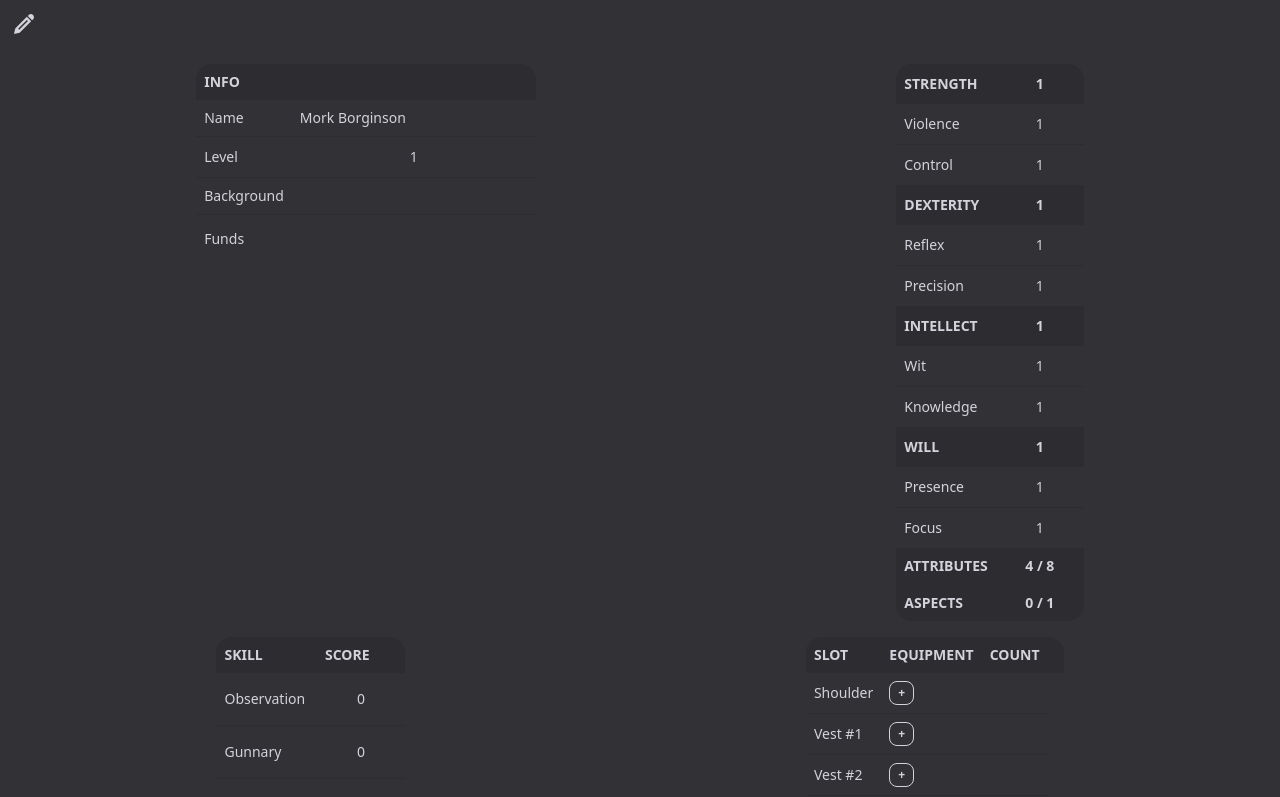
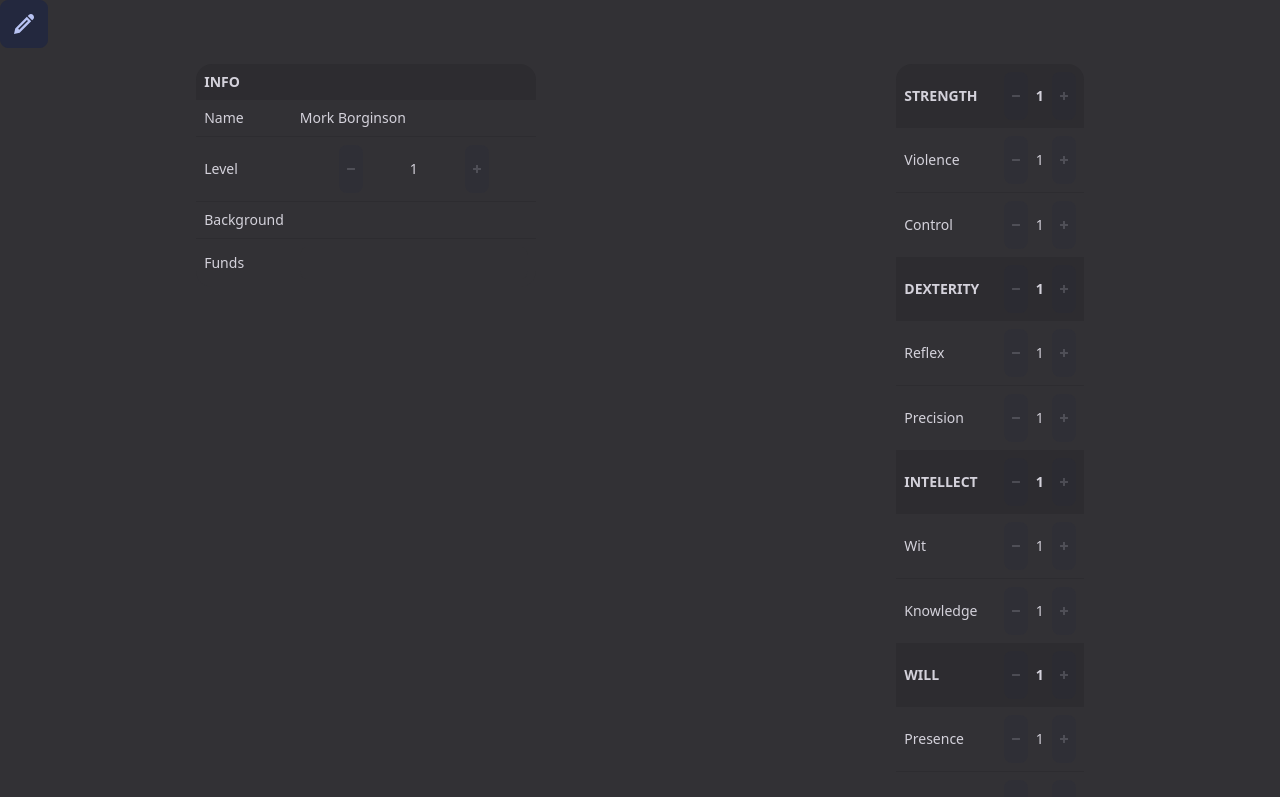
Before and after one commit to mytinycloud/caltrops, a React (Create React App) app in the folder char-sheet/: page / in a window 1280 px wide. Shown: the top 797 px of the page. Built offline with nearby package versions, Linux system fonts and the light colour scheme.

Commit message:
Added IconButton

```diff
--- a/char-sheet/src/components/EquipmentTable.jsx
+++ b/char-sheet/src/components/EquipmentTable.jsx
@@ -3,7 +3,7 @@ import { modifyObject } from '../lib/util'
 import PointEntryBox from './PointEntryBox'
 import TextEntryBox from './TextEntryBox'
 
-import {ImCross} from 'react-icons/im'
+import IconButton from './IconButton'
 
 /*
  * Equipment table.
@@ -53,25 +53,21 @@ function EquipmentTable({equipment, slots, items, setItems}) {
                   />
                 </td>
                 <td>
-                <td className='tooltip cursor-pointer border-none' data-tip="Remove">
-                  <button className='btn btn-square btn-outline'
-                    onClick={()=>{ setItems(modifyObject(items, slot.name, null)) }}
-                  >
-                  <ImCross
-                    size={10}
-                    className='text-error'>
-                  </ImCross>
-                  </button>
-                </td>
+                  <IconButton
+                    icon='cross'
+                    onClick={() => {setItems(modifyObject(items, slot.name, null))}}
+                    isVisible={true}
+                  />
                 </td>
               </tr>
             } else {
               return <tr>
                 <td>{slot.name}</td>
                 <td>
-                  <button class='btn btn-outline btn-xs'
-                    onClick={()=>(addItem(slot.name))}
-                  >+</button>
+                  <IconButton
+                    icon='plus'
+                    onClick={() => addItem(slot.name)}
+                  />
                 </td>
                 <td></td>
               </tr>
--- a/char-sheet/src/components/IconButton.jsx
+++ b/char-sheet/src/components/IconButton.jsx
@@ -1,25 +1,38 @@
 import React from 'react'
 
-import {ImCross} from 'react-icons/im'
+import {ImCross, ImPencil, ImBin, ImDownload3, ImPlus, ImMinus, ImCheckmark, ImLock} from 'react-icons/im'
 
 
 /*
  * A button with an icon in it.
  * Just to standardise styling
  */
-function IconButton({icon, isVisible=true, onClick}) {
+function IconButton({icon, onClick, styling='outline', size='xs', enabled=true, visible=true}) {
 
-  const iconClass = {
-    "cross": ImCross
-   }[icon]
+  const IconClass = {
+    "cross": ImCross,
+    "edit": ImPencil,
+    "lock": ImLock, // ImLock is not centered.
+    "download": ImDownload3,
+    "delete": ImBin,
+    "plus": ImPlus,
+    "minus": ImMinus,
+    "check": ImCheckmark,
+  }[icon]
 
-  const opacity = isVisible ? "opacity-100" : 'opacity-0'
-  return <button className={`btn btn-square btn-outline ${opacity}`}
-            disabled={isVisible?"":"disabled"}>
-    <iconClass
-      size={10}
+  const iconSize = {
+    "xs": 8,
+    "sm": 12,
+    "md": 20,
+    "lg": 32,
+  }[size]
 
-    ></iconClass>
+  return <button
+      className={`btn btn-square btn-${styling} btn-${size} opacity-${visible ? "100" : "0"} transition-all`}
+      disabled={(visible && enabled) ? "" : "disabled"}
+      onClick={onClick}
+      >
+    <IconClass size={iconSize}></IconClass>
   </button>
 }
 
--- a/char-sheet/src/components/PointEntryBox.jsx
+++ b/char-sheet/src/components/PointEntryBox.jsx
@@ -1,4 +1,4 @@
-import React from 'react'
+import IconButton from './IconButton'
 
 /*
  * Point entry box
@@ -11,26 +11,22 @@ import React from 'react'
  * Its kindof a pain to actually lock things like this anyway, as users always make mistakes.
  */
 function PointEntryBox({value, setValue, isEditable=true, min=0, max=9, isCapped=false}) {
-
-  const isInvisible = isEditable ? "opacity-100" : 'opacity-0'
-  const canDecrement = isEditable && value > min
-  const canIncrement = isEditable && !isCapped && value < max
-
   return (
     <div className="flex justify-evenly items-center">
-      <button
-        className={`btn btn-outline btn-square btn-xs ${isInvisible} transition-all`}
-        disabled={canDecrement ? "" : "disabled"}
-        onClick={()=>setValue(value-1)}>
-        <p>-</p>
-      </button>
+      <IconButton
+        icon='minus'
+        onClick={()=>setValue(value-1)}
+        enabled={value > min}
+        visible={isEditable}
+      />
       <p className='py-0 mx-2 text-center'> {value} </p>
-      <button
-        className={`btn btn-primary btn-square btn-xs ${isInvisible} transition-all`}
-        disabled={canIncrement ? "" : "disabled"}
-        onClick={()=>setValue(value+1)}>
-        <p>+</p>
-      </button>
+      <IconButton
+        icon='plus'
+        styling='primary'
+        onClick={()=>setValue(value+1)}
+        enabled={!isCapped && value < max}
+        visible={isEditable}
+      />
     </div>
   )
 }
--- a/char-sheet/src/pages/ParentalAdvisory.jsx
+++ b/char-sheet/src/pages/ParentalAdvisory.jsx
@@ -6,11 +6,12 @@ import InfoTable from '../components/InfoTable'
 import AttributeTable from '../components/AttributeTable'
 import PowerTable from '../components/PowerTable'
 import EquipmentTable from '../components/EquipmentTable'
+import IconButton from '../components/IconButton'
+
 
 import { setTheme, modifyObject } from '../lib/util'
 import caltrops from '../lib/caltrops'
 
-import { ImPencil, ImLock } from 'react-icons/im'
 
 
 let defaultSheet = caltrops.newSheet(airlockRuleset);
@@ -41,12 +42,12 @@ function ParentalAdvisory() {
 
   return (
     <div>
-      <button className='btn btn-ghost btn-square btn-md' onClick={() => setIsEditable(!isEditable)}>
-      { isEditable
-        ? <ImLock size={20}/>
-        : <ImPencil size={20}/>
-      }
-      </button>
+      <IconButton
+        icon={isEditable ? 'check' : 'edit'}
+        styling={isEditable ? 'primary' : 'outline'}
+        size='md'
+        onClick={() => setIsEditable(!isEditable)}
+      />
 
       {/* Character, attributes, status effects Info tables */}
       <section className='flex mx-4 justify-around basis-full mt-4'>
```
